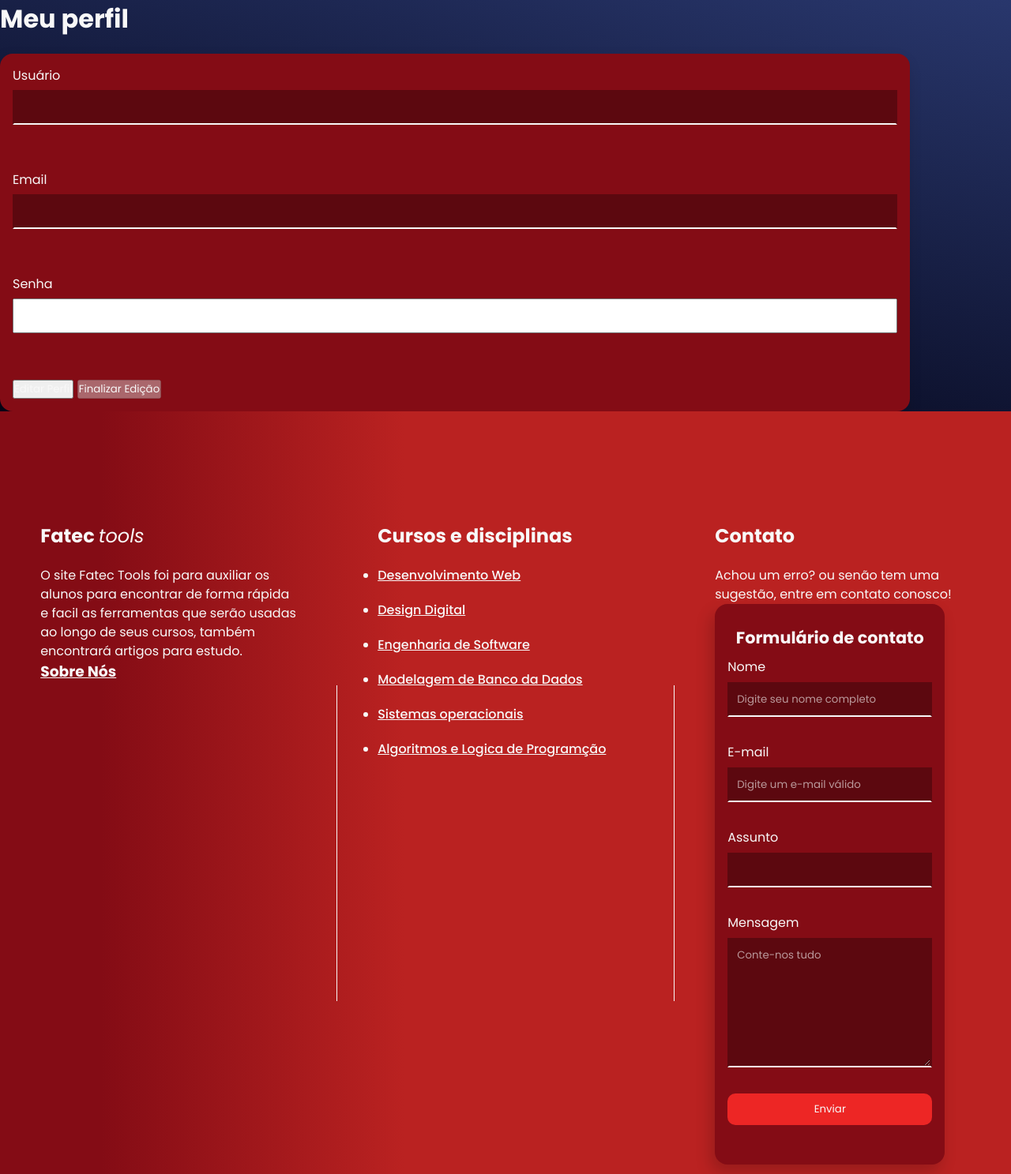
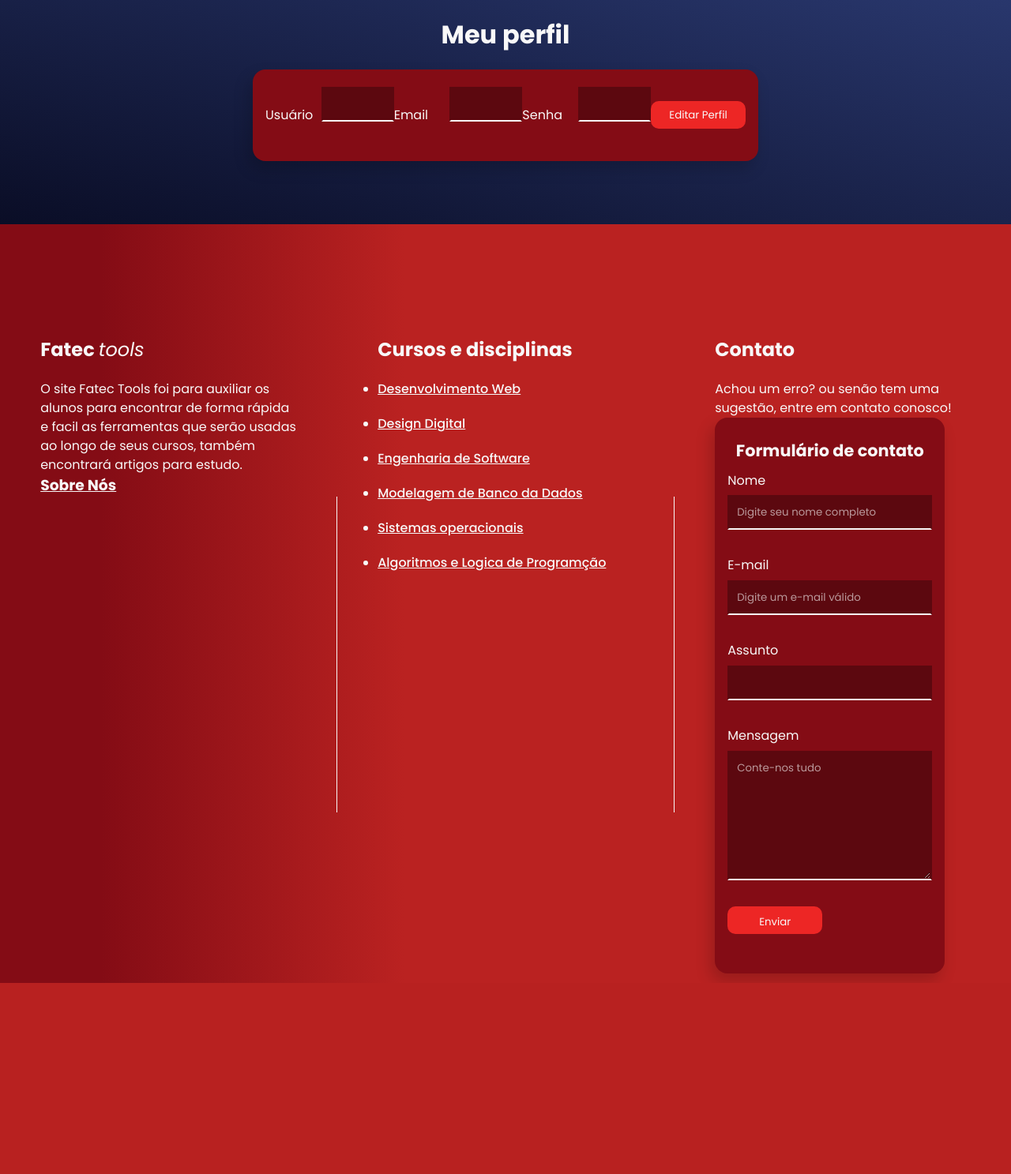
Before and after one commit to FATEC-tools/FATECtools-reposit-rio, a PHP site: page /views/pagina_perfil.php in a window 1280 px wide. Shown: the part 48-1535 px from the top of the page at 79% size. After the commit the page ends 1293 px from the top, so only its background shows below. Run offline with PHP 8.4, Linux system fonts and the light colour scheme.

Commit message:
pagina perfil concluida

```diff
--- a/css/style_pagina_perfil.css
+++ b/css/style_pagina_perfil.css
@@ -0,0 +1,23 @@
+input[type="password"],
+textarea {
+    background-color: rgba(0, 0, 0, 0.3);
+    border: 2px solid transparent;
+    border-bottom-color: var(--branco-base);
+}
+
+#profile{
+    text-align: center;
+    padding-top: 20px;
+}
+
+.btn-vermelho{
+    width: 120px;
+    height: 35px;
+}
+
+#formPerfil {
+    display: flex;
+    align-items: center;
+    justify-content: center;
+    margin-left: 80px;
+}
--- a/views/pagina_perfil.php
+++ b/views/pagina_perfil.php
@@ -8,6 +8,7 @@
     <link rel="stylesheet" href="css/STYLE_TOP_CABEÇALHO.css">
     <link rel="stylesheet" href="css/STYLE_PAGE_INICIAL.css">
     <link rel="stylesheet" href="css/STYLE_SLIDES_IMAGEM_PAGA_INICIAL.css">
+    <link rel="stylesheet" href="css/style_pagina_perfil.css">
 
     <!-- ICON PESQUISA -->
     <link rel="stylesheet" href="https://cdnjs.cloudflare.com/ajax/libs/font-awesome/4.7.0/css/font-awesome.min.css">
@@ -25,61 +26,58 @@
     <?php require_once 'header.html'; ?>
     <!-- FIM TOPO SITE -->
         <main class="estilo-fonte">
-        <div>
-            <h1>Meu perfil</h1>
-            <form id="formPerfil">
+
+    <div class="master">
+        <h1 id="profile">Meu perfil</h1>
+        <form id="formPerfil" style="width: 50%; margin-left: 25%; margin-right: 25%;">
             <label for="nome_usuario">Usuário</label>
-                <input type="text" name="nome_usuario" readonly><br>
+            <input type="text" name="nome_usuario" id="nome_usuario" readonly><br>
 
             <label for="email">Email</label>
-                <input type="text" name="email" readonly><br>
+            <input type="text" name="email" id="email" readonly><br>
 
             <label for="senha">Senha</label>
-                <input type="password" name="senha" readonly><br>
+            <input type="password" name="senha" id="senha" readonly><br>
 
-                <button type="button" id="editarBtn">Editar Perfil</button>
-                <button type="button" id="finalizarBtn" disabled>Finalizar Edição</button>
+            <div>
+                <button type="button" class="btn-vermelho" id="editarBtn">Editar Perfil</button>
+                <button type="button" class="btn-vermelho" id="salvarBtn" style="display: none;">Salvar Alterações</button>
+            </div>
         </form>
+    </div>
+
     <script>
 
-                document.getElementById("editarBtn").addEventListener("click", function() {
+        document.getElementById('editarBtn').addEventListener('click', function() {
 
-                var fields = document.querySelectorAll("#formPerfil input");
+            document.getElementById('nome_usuario').removeAttribute('readonly');
+            document.getElementById('email').removeAttribute('readonly');
+            document.getElementById('senha').removeAttribute('readonly');
 
 
-                fields.forEach(function(field) {
-                field.readOnly = false;
-
+            document.getElementById('salvarBtn').style.display = 'inline-block';
+            document.getElementById('editarBtn').style.display = 'none';
         });
 
 
-            this.disabled = true;
-            this.textContent = "Agora você pode editar";
-                });
+        document.getElementById('salvarBtn').addEventListener('click', function() {
 
-                document.getElementById("finalizarBtn").addEventListener("click", function() {
-             var fields = document.querySelectorAll("#formPerfil input");
+            document.getElementById('nome_usuario').setAttribute('readonly', true);
+            document.getElementById('email').setAttribute('readonly', true);
+            document.getElementById('senha').setAttribute('readonly', true);
 
 
-                fields.forEach(function(field) {
-                field.readOnly = true;
-                field.style.backgroundColor = "#e0e0e0";
+            this.style.display = 'none';
+            document.getElementById('editarBtn').style.display = 'inline-block';
 
         });
-
-
-            this.disabled = true;
-            document.getElementById("editarBtn").disabled = false;
-            document.getElementById("editarBtn").textContent = "Editar Perfil";
-            });
     </script>
-        </div>
 </main>
+    <div style="height: 80px;"></div>
     <!-- RODAPE -->
     <?php require_once 'footer.html'; ?>
     <!-- FIM RODAPE -->
 </body>
 
 <script src="js/menu-sanduiche.js"></script>
-
 </html>
```
Lines whose indentation alone changed are shown as unchanged.
